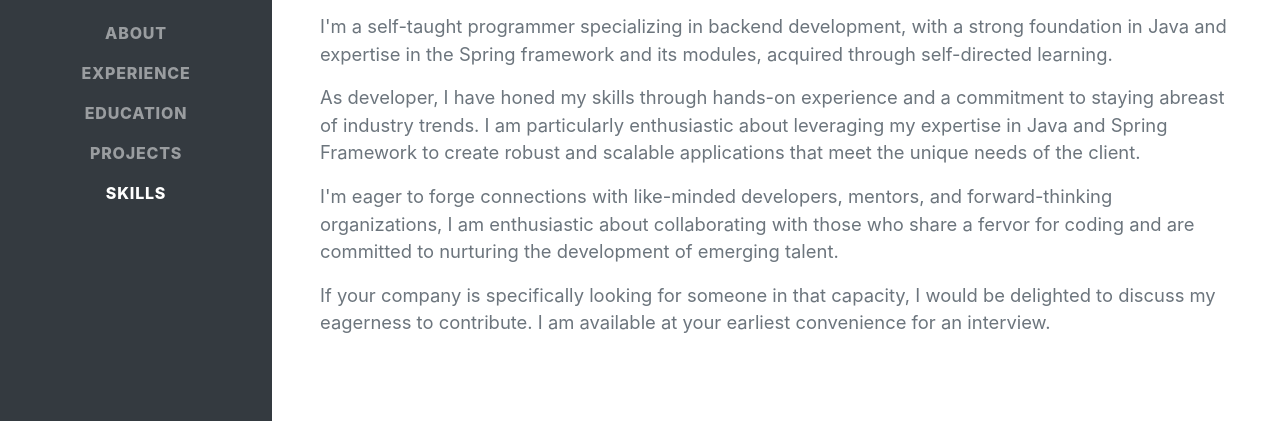
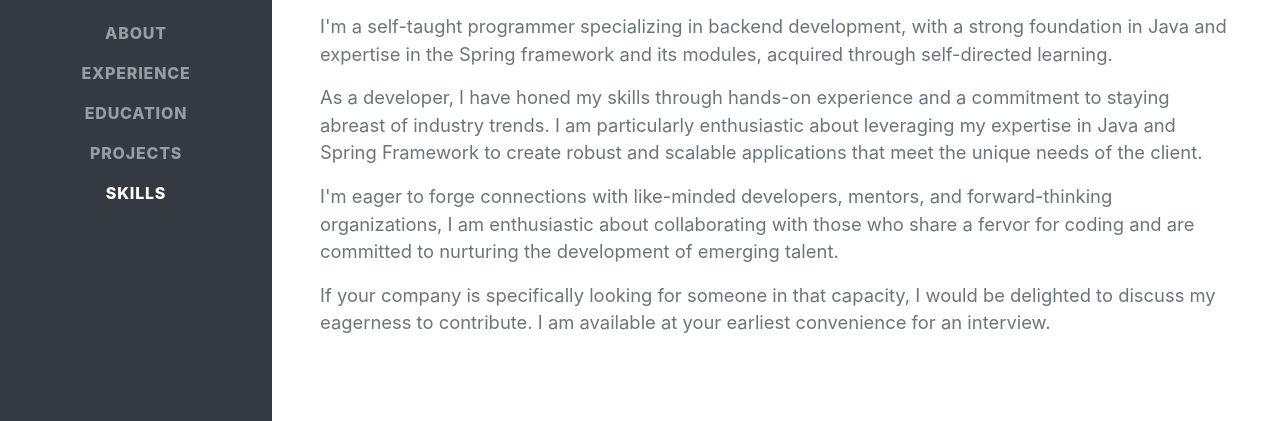
Before and after one commit to mrkevr/portfolio, a website: page index.html in a window 1280 px wide. Shown: the part 379-800 px from the top of the page. Drawn offline with nearby package versions, Linux system fonts and the light colour scheme; a web font is replaced by a local one.

Commit message:
Update index.html

```diff
--- a/index.html
+++ b/index.html
@@ -44,7 +44,7 @@
                         <a href="tel:+639451368247"><u>+63 9451368247</u></a>
                     </div>
                     <p class="lead mb-3">I'm a self-taught programmer specializing in backend development, with a strong foundation in Java and expertise in the Spring framework and its modules, acquired through self-directed learning.</p>
-                    <p class="lead mb-3">As developer, I have honed my skills through hands-on experience and a commitment to staying abreast of industry trends. I am particularly enthusiastic about leveraging my expertise in Java and Spring Framework to create robust and scalable applications that meet the unique needs of the client.</p>
+                    <p class="lead mb-3">As a developer, I have honed my skills through hands-on experience and a commitment to staying abreast of industry trends. I am particularly enthusiastic about leveraging my expertise in Java and Spring Framework to create robust and scalable applications that meet the unique needs of the client.</p>
                     <p class="lead mb-3">I'm eager to forge connections with like-minded developers, mentors, and forward-thinking organizations, I am enthusiastic about collaborating with those who share a fervor for coding and are committed to nurturing the development of emerging talent.</p>
                     <p class="lead mb-3">If your company is specifically looking for someone in that capacity, I would be delighted to discuss my eagerness to contribute. I am available at your earliest convenience for an interview.</p>
 
```
